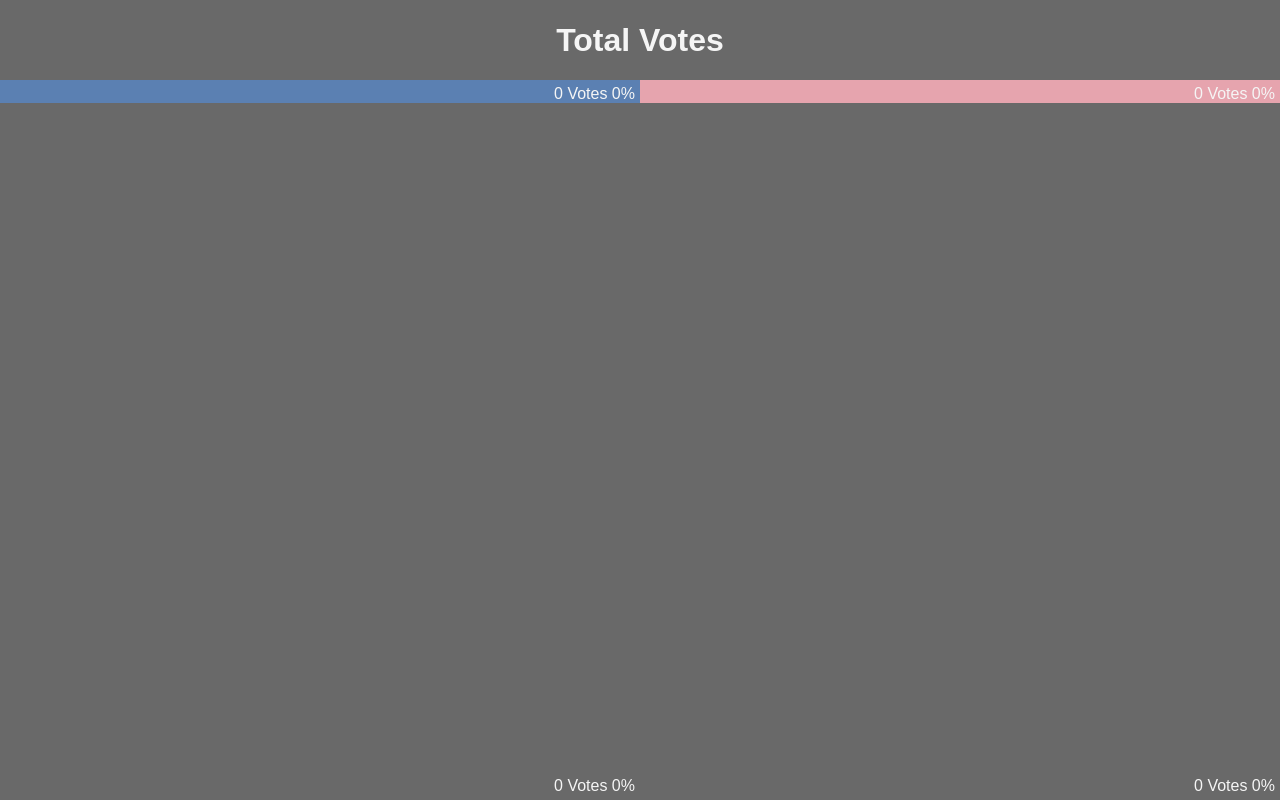
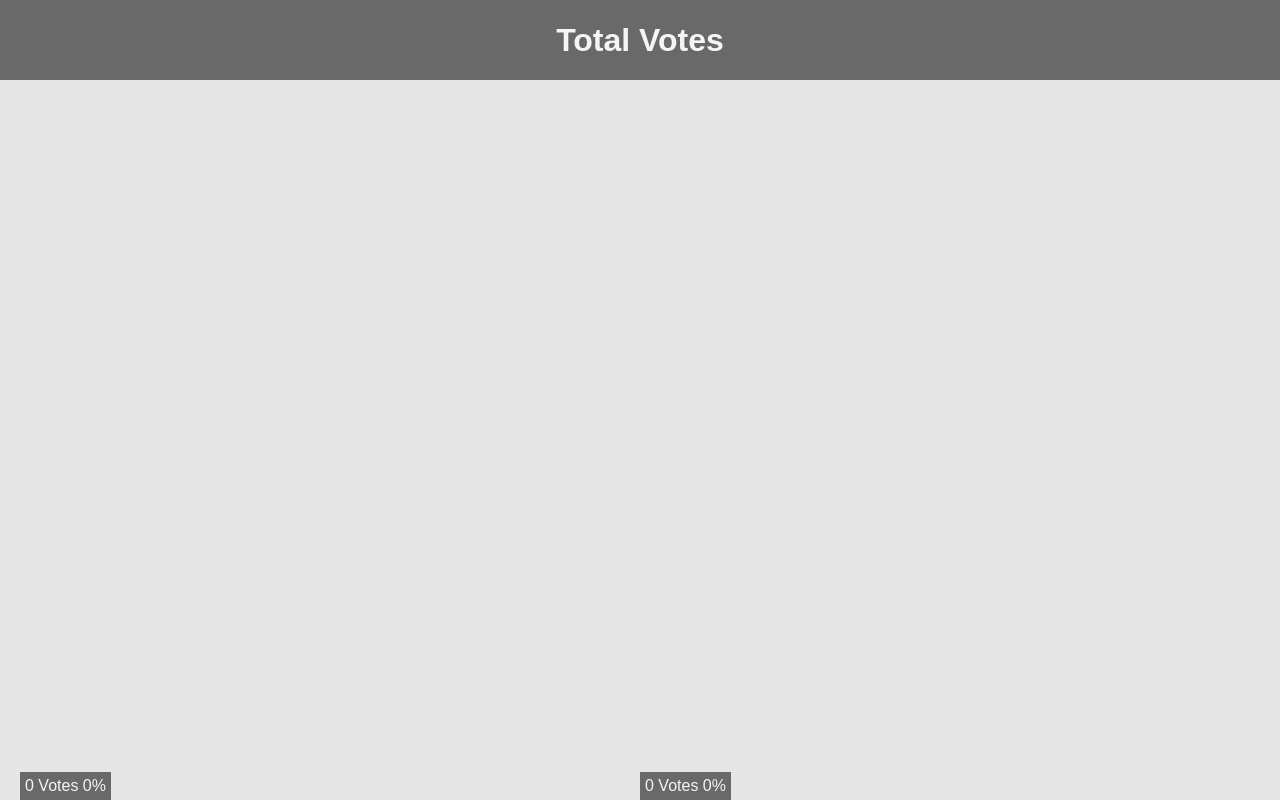
Before and after one commit to brmstephenson/babybradyninja, a Django app: page /polls/1/results/ in a window 1280 px wide. Run offline with Django 3.2, Linux system fonts and the light colour scheme; data comes from the database, SQL or seed files in the repository.

Commit message:
Style changes

```diff
--- a/babyBradyNinja/static/home.css
+++ b/babyBradyNinja/static/home.css
@@ -53,12 +53,12 @@ body {
 
 .boy {
     padding-bottom: 75px;
-    animation: fade-in-out 3s infinite;
+    animation: fade-in-out 4s infinite;
 }
 
 .girl {
     padding-top: 75px;
-    animation: fade-out-in 3s infinite;
+    animation: fade-out-in 4s infinite;
 }
 
 .separator {
--- a/babyBradyNinja/static/results.css
+++ b/babyBradyNinja/static/results.css
@@ -9,7 +9,7 @@ html, p, body, h1, h2, h3, h4, h5, h6 {
 }
 
 body {
-    background-color: dimgray;
+    background-color: #e6e6e6;
 }
 
 .title {
@@ -18,6 +18,7 @@ body {
     display: flex;
     justify-content: center;
     align-items: center;
+    background-color: dimgrey;
 }
 
 .graphs-container {
@@ -29,50 +30,56 @@ body {
     width: 50%;
     z-index: 50;
     display: flex;
-}
-
-.boy-graph-container {
-    background-color: skyblue;
+    margin-top: 20px;
+    margin-left: 20px;
 }
 
 .girl-graph-container {
-    background-color: lightpink;
+    margin-right: 20px;
 }
 
 .votes {
-    padding-top: 5px;
-    padding-right: 5px;
-    float: right;
+    padding: 5px;
+    float: left;
     color: whitesmoke;
+    background-color: dimgrey;
 }
 
 .boy-graph, .girl-graph {
-    /*position: absolute;*/
     bottom: 0;
-    /*width:50%;*/
     width: 100%;
     z-index: 100;
     align-self: flex-end;
 }
 
 .boy-graph {
-    background-color: #5b80b2;
+    background: repeating-linear-gradient(
+    45deg,
+    #5b80b2,
+    #5b80b2 15px,
+    #7cbdd8 15px,
+    #7cbdd8 30px
+  );
 }
 
 .girl-graph {
     left: 50%;
-    background-color: #E6A4AE;
+    background: repeating-linear-gradient(
+    45deg,
+    #C6858E,
+    #C6858E 15px,
+    #F1ACB7 15px,
+    #F1ACB7 30px
+  );
 }
 
 .boy-zero-votes, .girl-zero-votes {
     position: absolute;
     color: whitesmoke;
+    background-color: dimgrey;
     z-index: 150;
     bottom: 0;
-    width: 50%;
-    text-align: right;
-    padding-bottom: 5px;
-    padding-right: 5px;
+    padding: 5px;
 }
 
 .girl-zero-votes {
--- a/polls/templates/polls/details.html
+++ b/polls/templates/polls/details.html
@@ -8,7 +8,7 @@
     <div class="gender-container">
         {% for choice in question.choice_set.all %}
             <div class="{{ choice.choice_text }}-container">
-                <div class="{{ choice.choice_text }}-helper">Is it a {{ choice.choice_text | capfirst }}?</div>
+                <div class="{{ choice.choice_text }}-helper">Select {{ choice.choice_text | capfirst }}!</div>
                 <input class="{{ choice.choice_text }}-input" type="radio" name="choice" id="choice{{ forloop.counter }}" value="{{ choice.id }}" />
                 <label class="{{ choice.choice_text }}-label" for="choice{{ forloop.counter }}"></label>
             </div>
--- a/polls/templates/polls/results.html
+++ b/polls/templates/polls/results.html
@@ -3,21 +3,23 @@
 <div class="title"><h1>Total Votes</h1></div>
 <div class="graphs-container">
     <div class="boy-graph-container">
-        <div class="boy-graph" style="height: {{ boy_percent}}%">
-            <div class="votes">{{ boy_votes }} Votes {{ boy_percent }}%</div>
-        </div>
+        {% if boy_percent > 0 %}
+            <div class="boy-graph" style="height: {{ boy_percent }}%">
+                <div class="votes">{{ boy_votes }} Votes {{ boy_percent }}%</div>
+            </div>
+        {% else %}
+            <div class="boy-graph" style="height: 5%"></div>
+            <div class="boy-zero-votes">0 Votes 0%</div>
+        {% endif %}
     </div>
     <div class="girl-graph-container">
-        <div class="girl-graph" style="height: {{ girl_percent }}%">
-            <div class="votes">{{ girl_votes }} Votes {{ girl_percent }}%</div>
-        </div>
+        {% if girl_percent > 0 %}
+            <div class="girl-graph" style="height: {{ girl_percent }}%">
+                <div class="votes">{{ girl_votes }} Votes {{ girl_percent }}%</div>
+            </div>
+        {% else %}
+            <div class="girl-graph" style="height: 5%"></div>
+            <div class="girl-zero-votes">0 Votes 0%</div>
+        {% endif %}
     </div>
 </div>
-
-{% if boy_percent == 0 %}
-    <div class="boy-zero-votes">0 Votes 0%</div>
-{% endif %}
-
-{% if girl_percent == 0 %}
-    <div class="girl-zero-votes">0 Votes 0%</div>
-{% endif %}
```
Also changed, not shown: babyBradyNinja/static/details.css (+38 -14 lines), babyBradyNinja/static/neutral_boy.svg (added), babyBradyNinja/static/neutral_girl.svg (added).
